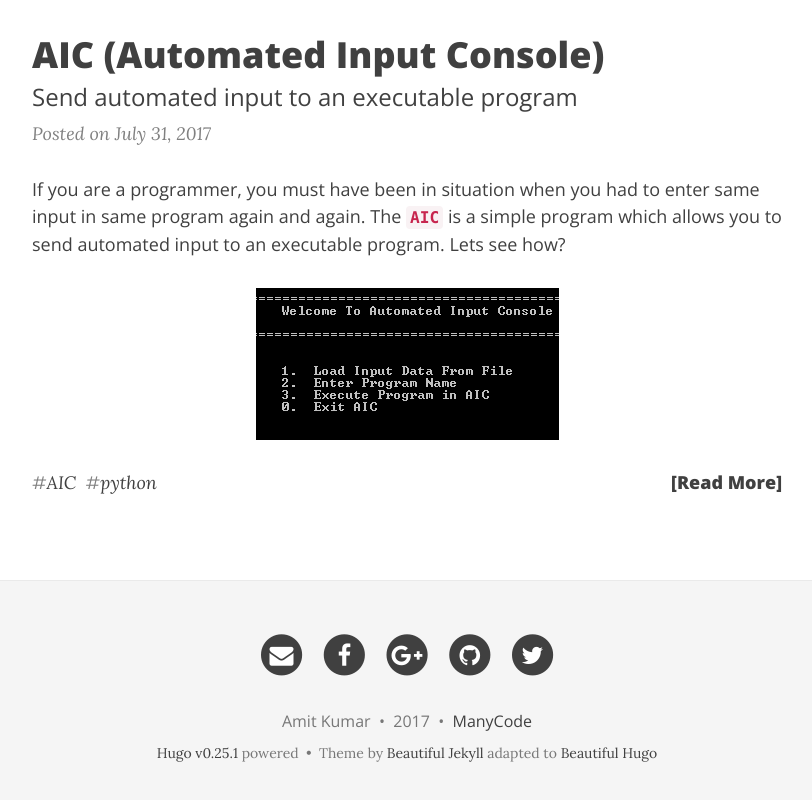
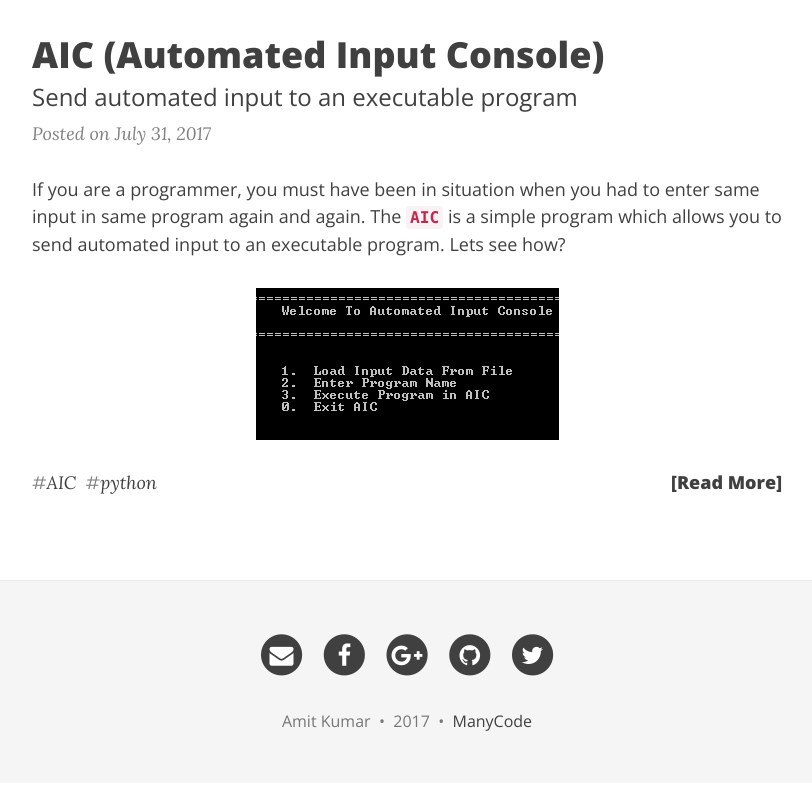
Before and after one commit to ManyCode/ManyCode.github.io, a plain HTML site: page index.html in a window 1280 px wide. Shown: the part 611-1411 px from the top of the page, without its empty margins (233-1045 px from the left). Drawn offline with nearby package versions, Linux system fonts and the light colour scheme.

Commit message:
Build website

```diff
--- a/index.html
+++ b/index.html
@@ -337,11 +337,6 @@ Lets see how?</p>
             <a href="https://ManyCode.github.io/">ManyCode</a>
 
         </p>
-
-        <p class="credits theme-by text-muted">
-          <a href="http://gohugo.io">Hugo v0.25.1</a> powered &nbsp;&bull;&nbsp; Theme by <a href="http://deanattali.com/beautiful-jekyll/">Beautiful Jekyll</a> adapted to <a href="https://github.com/halogenica/beautifulhugo">Beautiful Hugo</a>
-
-        </p>
       </div>
     </div>
   </div>
```
Also changed, not shown: 404.html (+0 -5 lines), categories/index.html (+0 -5 lines), page/about/index.html (+0 -5 lines), page/index.html (+0 -5 lines), post/2017-03-20-automated-input-console/index.html (+0 -5 lines), post/index.html (+0 -5 lines), tags/aic/index.html (+0 -5 lines), tags/index.html (+0 -5 lines), tags/python/index.html (+0 -5 lines).
